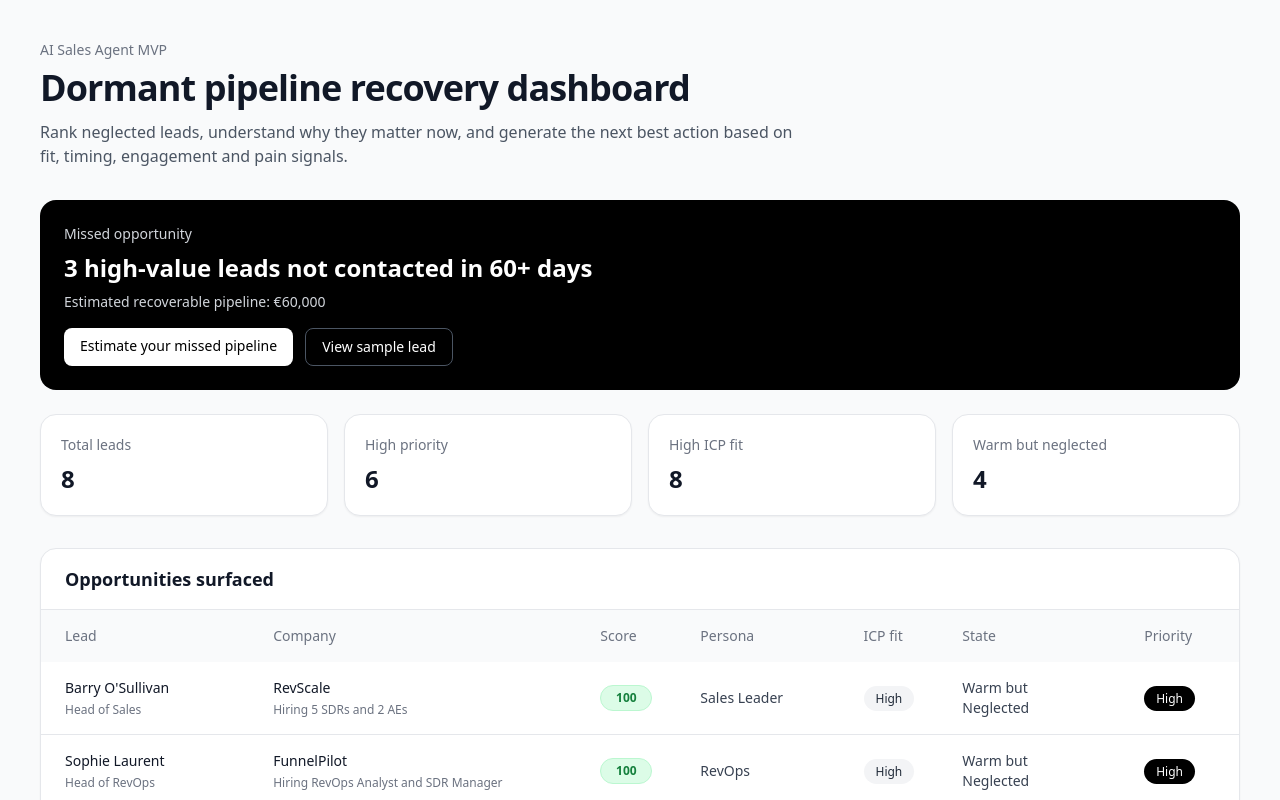
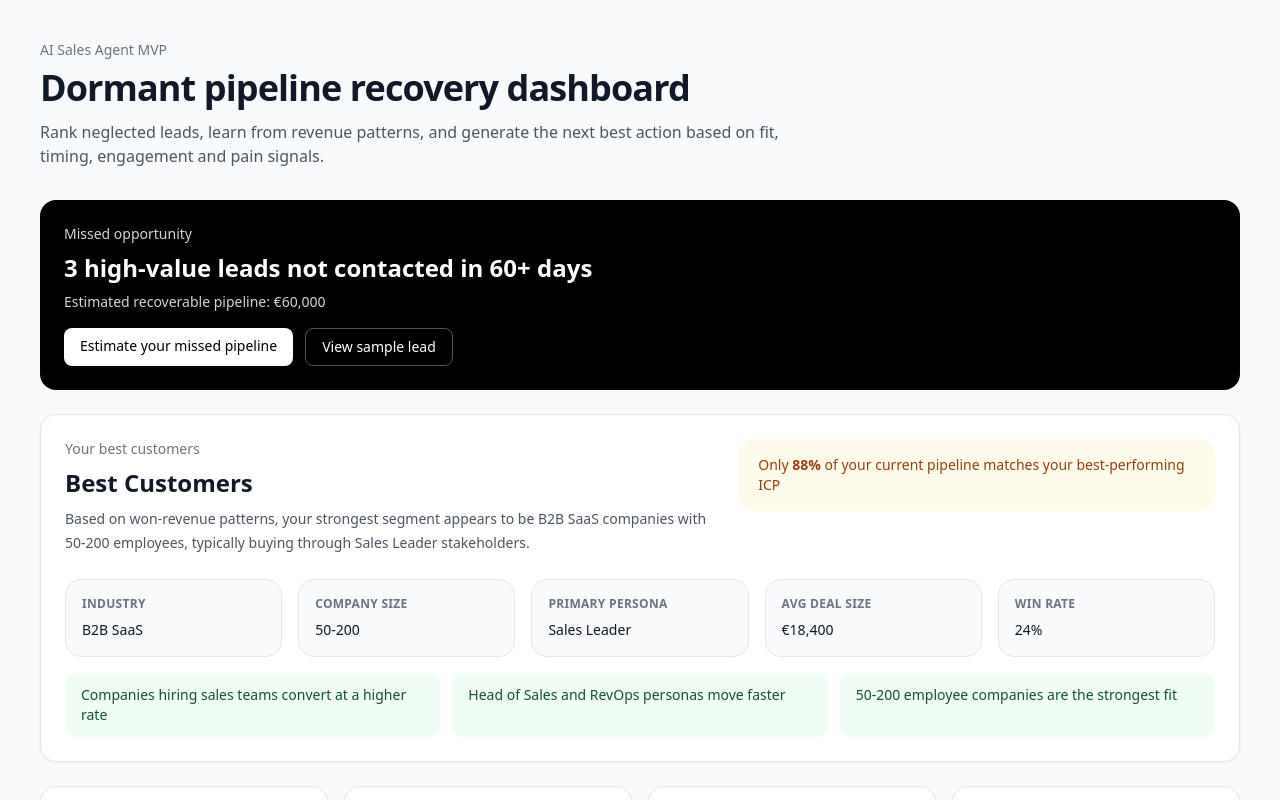
Before and after one commit to powerstephen/ai-sales-agent-mvp-new, a Next.js app: page / in a window 1280 px wide. Shown: the top 800 px of the page. Built offline with nearby package versions, Linux system fonts and the light colour scheme.

Commit message:
Update page.tsx

```diff
--- a/app/page.tsx
+++ b/app/page.tsx
@@ -1,5 +1,6 @@
 import Link from "next/link";
 import { leads } from "@/lib/data";
+import { buildICP, calculateICPMatchScore } from "@/lib/icp";
 import { getICPFit, getLeadScore, getLeadState, getPersona, getPriority } from "@/lib/scoring";
 
 function getScoreStyles(score: number) {
@@ -9,6 +10,8 @@ function getScoreStyles(score: number) {
 }
 
 export default function HomePage() {
+  const icp = buildICP(leads);
+
   const enrichedLeads = leads
     .map((lead) => ({
       ...lead,
@@ -17,6 +20,7 @@ export default function HomePage() {
       state: getLeadState(lead),
       priority: getPriority(lead),
       score: getLeadScore(lead),
+      icpMatchScore: calculateICPMatchScore(lead, icp),
     }))
     .sort((a, b) => b.score - a.score);
 
@@ -30,6 +34,9 @@ export default function HomePage() {
   );
   const estimatedPipeline = highValueDormant.length * 20000;
 
+  const pipelineMatches = enrichedLeads.filter((lead) => lead.icpMatchScore >= 70).length;
+  const pipelineQuality = Math.round((pipelineMatches / enrichedLeads.length) * 100);
+
   return (
     <main className="min-h-screen bg-gray-50 px-6 py-10 md:px-10">
       <div className="mx-auto max-w-7xl">
@@ -39,7 +46,7 @@ export default function HomePage() {
             Dormant pipeline recovery dashboard
           </h1>
           <p className="mt-3 max-w-3xl text-base text-gray-600">
-            Rank neglected leads, understand why they matter now, and generate the next best action based on fit, timing, engagement and pain signals.
+            Rank neglected leads, learn from revenue patterns, and generate the next best action based on fit, timing, engagement and pain signals.
           </p>
         </div>
 
@@ -65,6 +72,55 @@ export default function HomePage() {
             >
               View sample lead
             </Link>
+          </div>
+        </div>
+
+        <div className="mb-6 rounded-2xl border border-gray-200 bg-white p-6 shadow-sm">
+          <div className="flex flex-col gap-6 lg:flex-row lg:items-start lg:justify-between">
+            <div>
+              <p className="text-sm font-medium text-gray-500">Your best customers</p>
+              <h2 className="mt-2 text-2xl font-semibold text-gray-900">{icp.label}</h2>
+              <p className="mt-2 max-w-2xl text-sm leading-6 text-gray-600">
+                Based on won-revenue patterns, your strongest segment appears to be {icp.industry} companies with {icp.employeeBand} employees, typically buying through {icp.persona} stakeholders.
+              </p>
+            </div>
+
+            <div className="rounded-2xl bg-amber-50 px-5 py-4">
+              <p className="text-sm text-amber-800">
+                Only <span className="font-semibold">{pipelineQuality}%</span> of your current pipeline matches your best-performing ICP
+              </p>
+            </div>
+          </div>
+
+          <div className="mt-6 grid gap-4 md:grid-cols-2 xl:grid-cols-5">
+            <div className="rounded-2xl border border-gray-200 bg-gray-50 p-4">
+              <p className="text-xs font-semibold uppercase tracking-wide text-gray-500">Industry</p>
+              <p className="mt-2 text-sm font-medium text-gray-900">{icp.industry}</p>
+            </div>
+            <div className="rounded-2xl border border-gray-200 bg-gray-50 p-4">
+              <p className="text-xs font-semibold uppercase tracking-wide text-gray-500">Company size</p>
+              <p className="mt-2 text-sm font-medium text-gray-900">{icp.employeeBand}</p>
+            </div>
+            <div className="rounded-2xl border border-gray-200 bg-gray-50 p-4">
+              <p className="text-xs font-semibold uppercase tracking-wide text-gray-500">Primary persona</p>
+              <p className="mt-2 text-sm font-medium text-gray-900">{icp.persona}</p>
+            </div>
+            <div className="rounded-2xl border border-gray-200 bg-gray-50 p-4">
+              <p className="text-xs font-semibold uppercase tracking-wide text-gray-500">Avg deal size</p>
+              <p className="mt-2 text-sm font-medium text-gray-900">€{icp.avgDealSize.toLocaleString()}</p>
+            </div>
+            <div className="rounded-2xl border border-gray-200 bg-gray-50 p-4">
+              <p className="text-xs font-semibold uppercase tracking-wide text-gray-500">Win rate</p>
+              <p className="mt-2 text-sm font-medium text-gray-900">{icp.winRate}%</p>
+            </div>
+          </div>
+
+          <div className="mt-4 grid gap-3 md:grid-cols-3">
+            {icp.notes.map((note, index) => (
+              <div key={index} className="rounded-xl bg-green-50 px-4 py-3 text-sm text-green-900">
+                {note}
+              </div>
+            ))}
           </div>
         </div>
 
@@ -99,8 +155,8 @@ export default function HomePage() {
                   <th className="px-6 py-4 font-medium">Lead</th>
                   <th className="px-6 py-4 font-medium">Company</th>
                   <th className="px-6 py-4 font-medium">Score</th>
+                  <th className="px-6 py-4 font-medium">ICP Match</th>
                   <th className="px-6 py-4 font-medium">Persona</th>
-                  <th className="px-6 py-4 font-medium">ICP fit</th>
                   <th className="px-6 py-4 font-medium">State</th>
                   <th className="px-6 py-4 font-medium">Priority</th>
                 </tr>
@@ -127,12 +183,16 @@ export default function HomePage() {
                         {lead.score}
                       </span>
                     </td>
-                    <td className="px-6 py-4">{lead.persona}</td>
                     <td className="px-6 py-4">
-                      <span className="rounded-full bg-gray-100 px-3 py-1 text-xs font-medium text-gray-800">
-                        {lead.icpFit}
+                      <span
+                        className={`inline-flex min-w-[52px] justify-center rounded-full border px-3 py-1 text-xs font-semibold ${getScoreStyles(
+                          lead.icpMatchScore
+                        )}`}
+                      >
+                        {lead.icpMatchScore}
                       </span>
                     </td>
+                    <td className="px-6 py-4">{lead.persona}</td>
                     <td className="px-6 py-4">{lead.state}</td>
                     <td className="px-6 py-4">
                       <span
```
